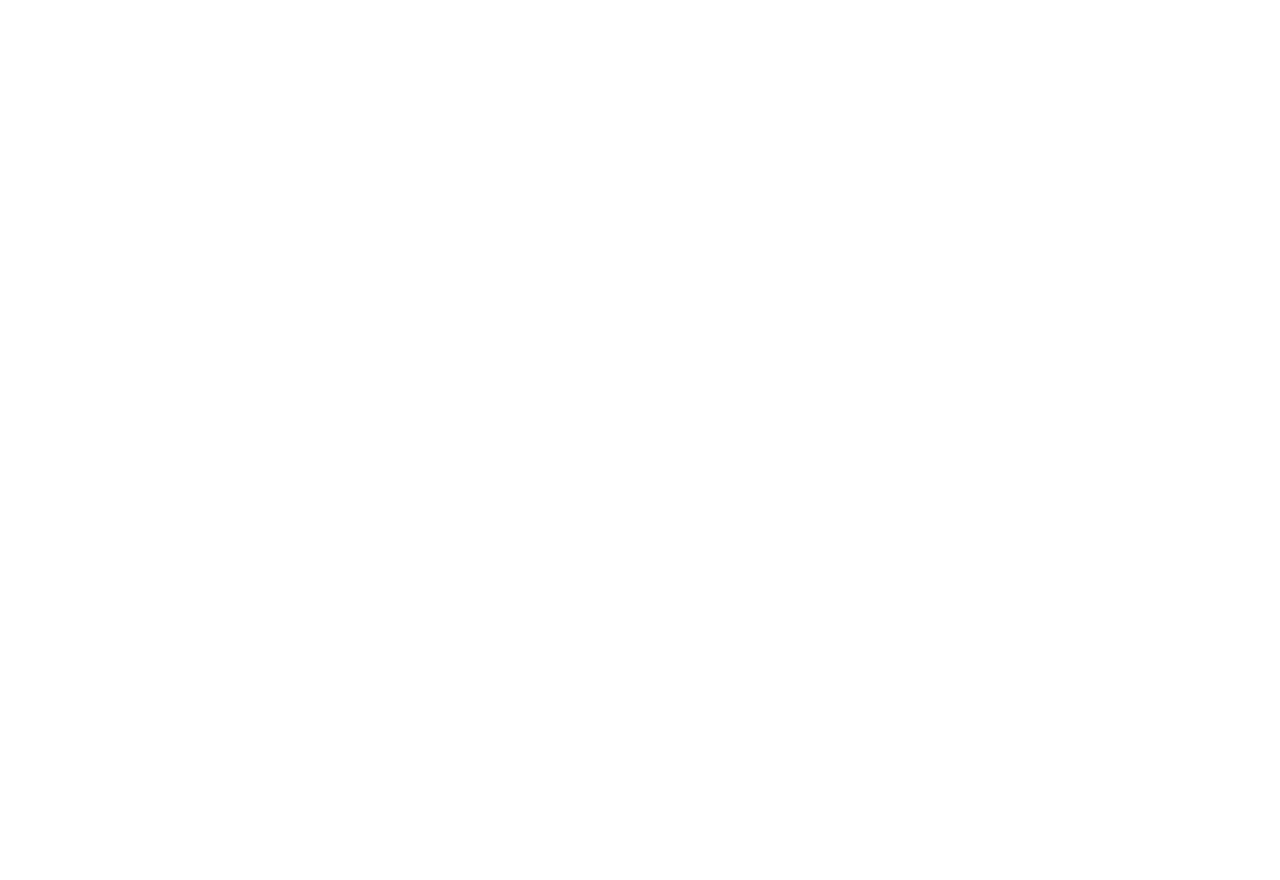
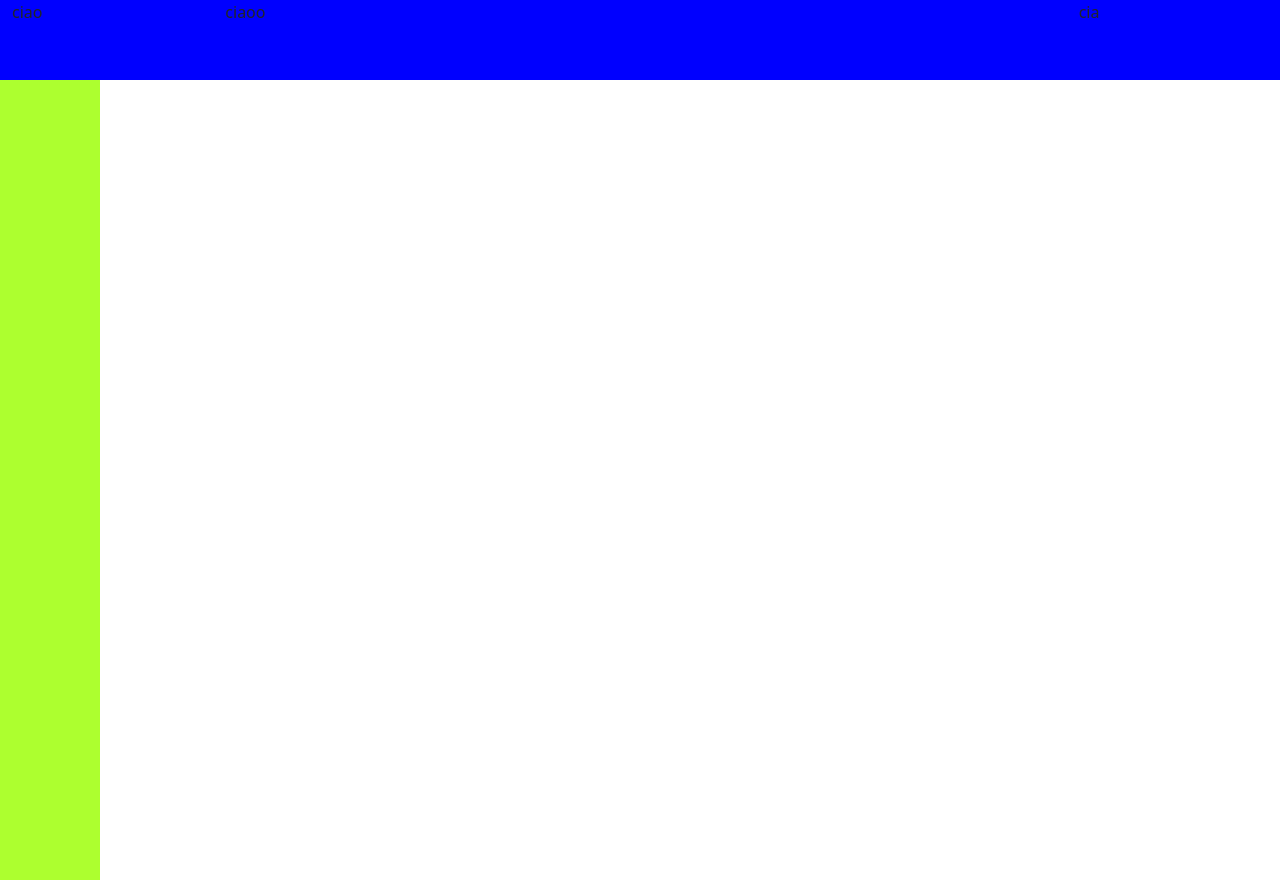
Before and after one commit to giuseppelamaestra/html-css-bootstrap-dashboard, a plain HTML site: page index.html in a window 1280 px wide. Before the commit the page ends 800 px from the top, so only its background shows below. Drawn offline with nearby package versions, Linux system fonts and the light colour scheme.

Commit message:
added header and working on navbar

```diff
--- a/css/style.css
+++ b/css/style.css
@@ -0,0 +1,13 @@
+header {
+    height: 80px;
+    width: 100%;
+    background-color: blue;
+}
+
+
+nav {
+    width: 100px;
+    height: 100vh;
+    background-color: greenyellow;
+
+}
--- a/index.html
+++ b/index.html
@@ -19,6 +19,9 @@
     <!-- Bootstrap js -->
     <script src="https://cdn.jsdelivr.net/npm/bootstrap@5.2.3/dist/js/bootstrap.bundle.min.js" integrity="sha384-kenU1KFdBIe4zVF0s0G1M5b4hcpxyD9F7jL+jjXkk+Q2h455rYXK/7HAuoJl+0I4" crossorigin="anonymous"></script>
 
+      <!-- FONT AWESOME 6.4.0 -->
+      <link rel="stylesheet" href="https://cdnjs.cloudflare.com/ajax/libs/font-awesome/6.4.0/css/all.min.css">
+
 
 
 
@@ -31,6 +34,48 @@
 <body>
 
 
+    <header>
+
+        <div class="container-fluid">
+            <div class="row">
+
+                <div class="col-3 col-lg-2">ciao</div>
+                <div class="col-8">ciaoo</div>
+                <div class="col-1 col-lg-2">cia</div>
+
+
+            </div>
+
+
+
+        </div>
+
+
+
+
+    </header>
+
+
+    <main>
+
+        <nav>
+
+            <ul class="d-flex">
+
+
+            </ul>
+
+
+
+        </nav>
+
+
+
+    </main>
+
+
+
+
 
 
 
```
